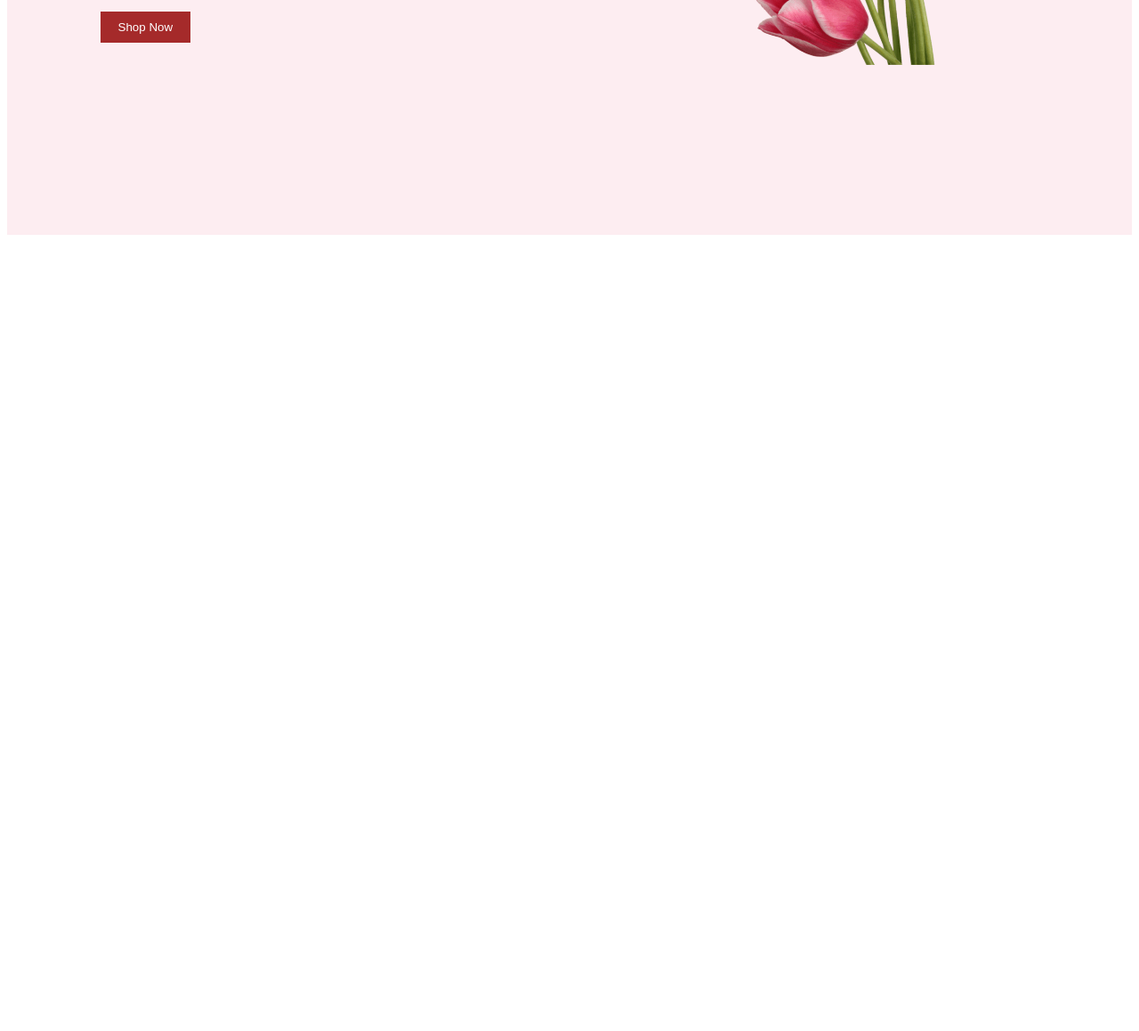
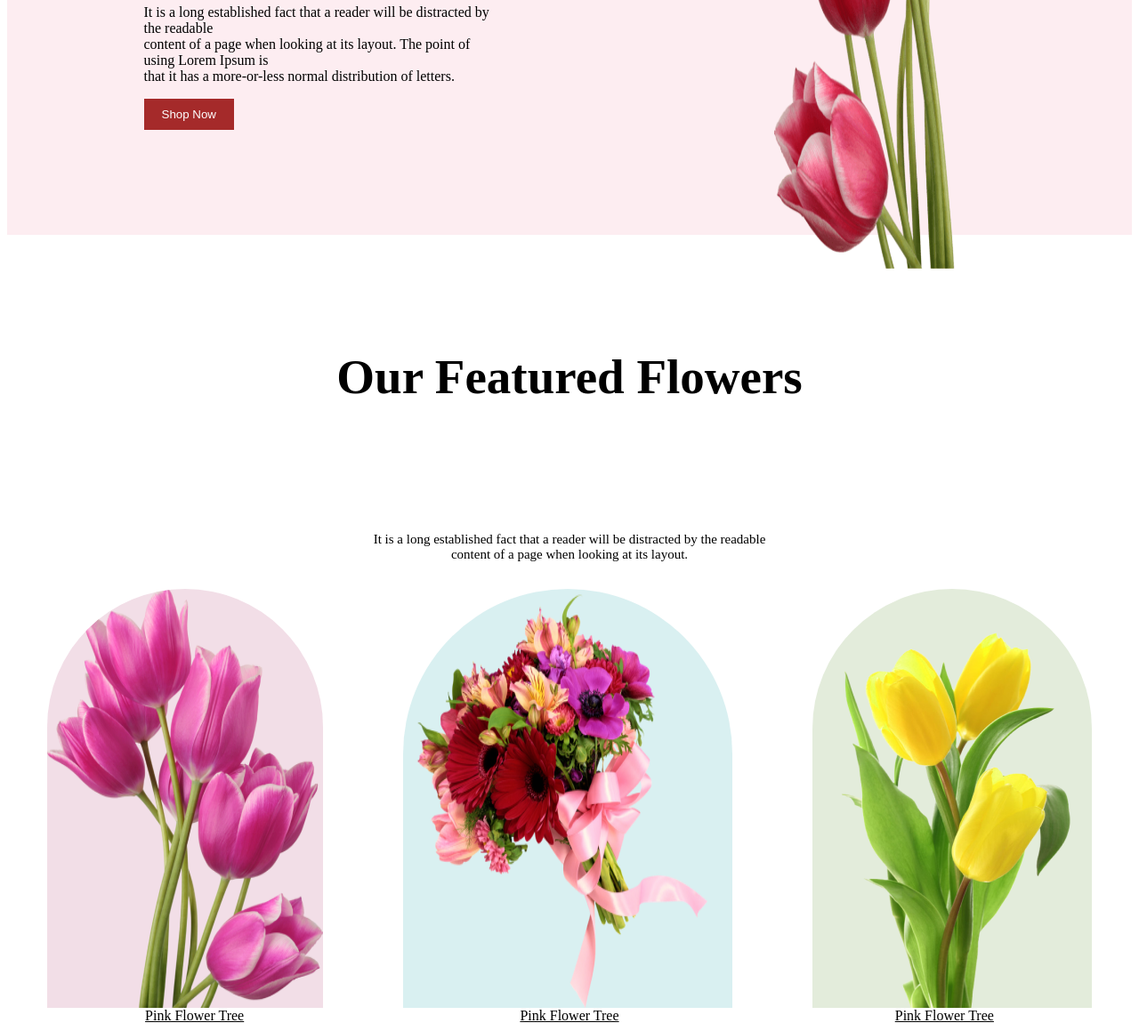
Before and after one commit to giash459/my-first-assignment, a plain HTML site: page index.html in a window 1280 px wide. Shown: the part 544-1703 px from the top of the page at 89% size. Before the commit the page ends 816 px from the top, so only its background shows below. Drawn offline with Linux system fonts and the light colour scheme.

Commit message:
added nav container

```diff
--- a/index.html
+++ b/index.html
@@ -18,13 +18,38 @@
                      content of a page when looking at its layout. The point of using Lorem Ipsum is <br/>
                       that it has a more-or-less normal distribution of letters.</p>
                 <button class="btn">Shop Now</button>
-            </div>
+            </div class="nav-container">
             <div class="banner-photo">
                 <img class="banner-img" src="./images/pngwing 10.png" alt="" />
                 </div>
         </div>
     </header>
-    <main></main>
+    <main>
+        <section>
+            <h6 class="title about-title">Our Featured Flowers</h6>
+            <div>
+                <div>
+                    <p class="primary">It is a long established fact that a reader will be distracted by the readable <br>
+                         content of a page when looking at its layout.</p>
+                </div>
+
+            </div>
+        </section>
+        <section>
+
+            <div class="nav-container">
+                <img class="back-1" src="./images/pngwing 6.png" alt="" />
+                <img class="back-2" src="./images/pngwing 5.png" alt="" />
+                <img class="back-3" src="./images/pngwing 7.png" alt="" />
+            </div>
+            <div class="nav-item">
+                <u>Pink Flower Tree</u>
+                <u>Pink Flower Tree</u>
+                <u>Pink Flower Tree</u>
+            </div>
+            </section>
+
+    </main>
     <footer></footer>
 </body>
 </html>
--- a/style.css
+++ b/style.css
@@ -1,5 +1,7 @@
 .banner-img{
     width: 335px;
+    height: 850px;
+    padding: 30px 30px 0px 150px;
 }
 .banner-container{
     display: flex;
@@ -7,6 +9,8 @@
     height: 100vh;
     align-items: center;
     background: rgba(229, 84, 115, 0.10);
+    background-size: cover;
+    background-repeat: no-repeat;
 }
 .title{
     font-size: 55px;
@@ -18,3 +22,39 @@
     color: white;
     border: none;
 }
+.banner-text{
+    width: 400px;
+    height: 200px;
+    padding: 30px 35px 200px 100px;
+}
+.about-title{
+    text-align: center;
+
+}
+.primary{
+    text-align: center;
+    font-size: 15px;
+    font-weight: normal;
+    padding: 15px;
+}
+.nav-container{
+    display: flex;
+    justify-content: space-around;
+    margin: 0px;
+}
+.back-1{
+    border-radius: 300px 300px 0px 0px;
+    background: rgba(167, 33, 98, 0.15);
+}
+.back-2{
+    border-radius: 300px 300px 0px 0px;
+    background: rgba(5, 151, 160, 0.15);
+}
+.back-3{
+    border-radius: 300px 300px 0px 0px;
+    background: rgba(71, 125, 17, 0.15);
+}
+.nav-item{
+    display: flex;
+    justify-content: space-around;
+}
```
